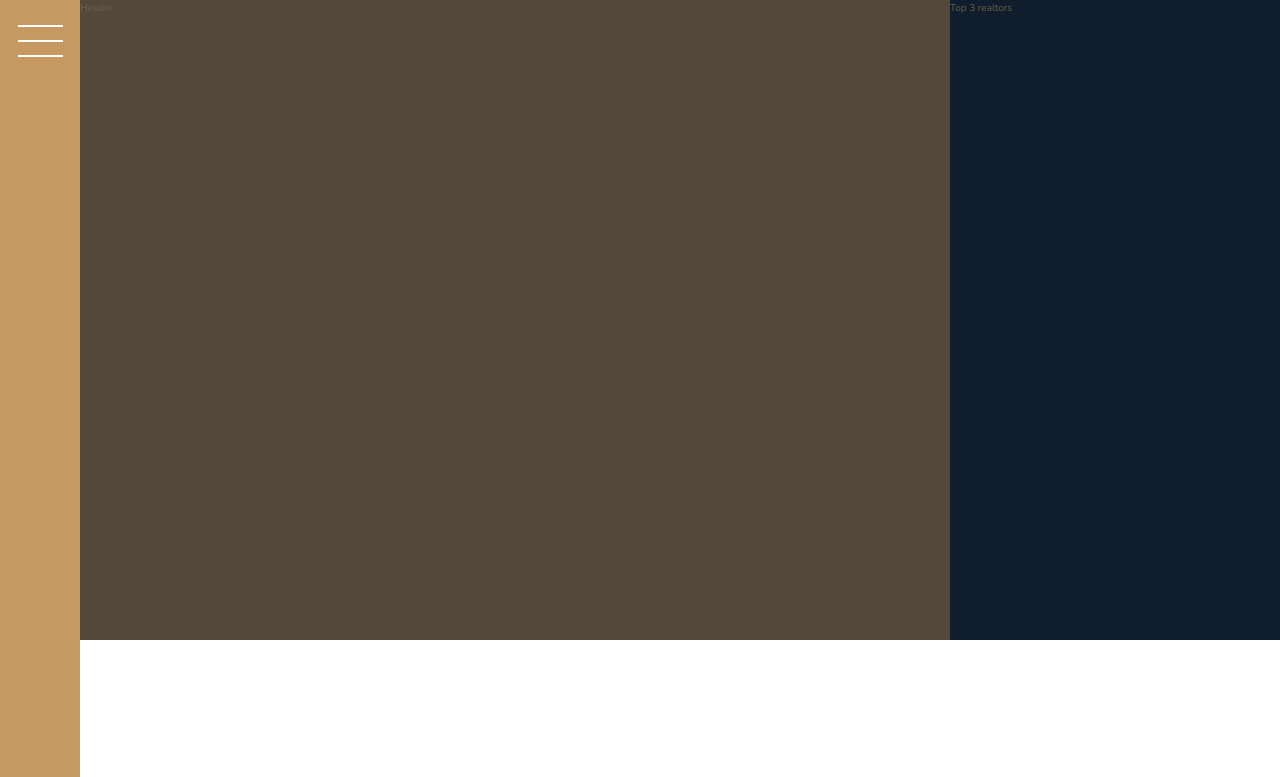
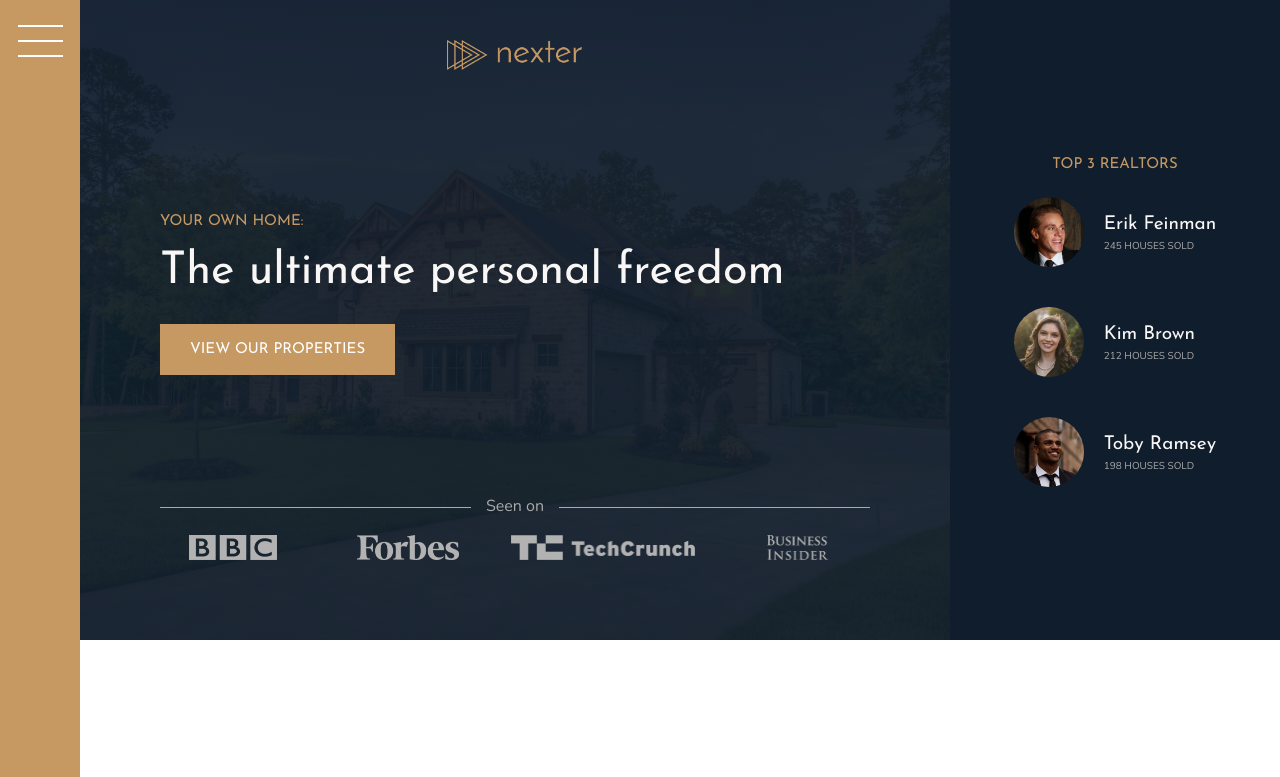
Before and after one commit to py-john/Nexter, a website: page index.html in a window 1280 px wide. Shown: the top 777 px of the page. Drawn offline with nearby package versions, Linux system fonts and the light colour scheme.

Commit message:
add header and realtors section

```diff
--- a/index.html
+++ b/index.html
@@ -17,11 +17,40 @@
     </div>
 
     <header class="header">
-        Header
+        <img class="header__logo" src="img/logo.png" alt="Nexter logo">
+        <h3 class="heading-3">Your own home:</h3>
+        <h1 class="heading-1">The ultimate personal freedom</h1>
+        <button class="btn header__btn">View our properties</button>
+        <div class="header__seenon-text">Seen on</div>
+        <div class="header__seenon-logos">
+            <img src="img/logo-bbc.png" alt="Seen on logo 1">
+            <img src="img/logo-forbes.png" alt="Seen on logo 2">
+            <img src="img/logo-techcrunch.png" alt="Seen on logo 3">
+            <img src="img/logo-bi.png" alt="Seen on logo 4">
+        </div>
     </header>
 
     <div class="realtors">
-        Top 3 realtors
+        <h3 class="heading-3">Top 3 Realtors</h3>
+        <div class="realtors__list">
+            <img class="realtors__img" src="img/realtor-1.jpeg" alt="Realtor 1">
+            <div class="realtors__details">
+                <h4 class="heading-4 heading-4--light">Erik Feinman</h4>
+                <p class="realtors__sold">245 houses sold</p>
+            </div>
+
+            <img class="realtors__img" src="img/realtor-2.jpeg" alt="Realtor 2">
+            <div class="realtors__details">
+                <h4 class="heading-4 heading-4--light">Kim Brown</h4>
+                <p class="realtors__sold">212 houses sold</p>
+            </div>
+
+            <img class="realtors__img" src="img/realtor-3.jpeg" alt="Realtor 3">
+            <div class="realtors__details">
+                <h4 class="heading-4 heading-4--light">Toby Ramsey</h4>
+                <p class="realtors__sold">198 houses sold</p>
+            </div>
+        </div>
     </div>
 
     <div class="features">
--- a/sass/_header.scss
+++ b/sass/_header.scss
@@ -1,4 +1,56 @@
 .header {
     background-color: $color-grey-dark-1;
     grid-column: full-start / col-end 6;
+    background-image: linear-gradient(rgba($color-secondary, .93), rgba($color-secondary, .93)),
+                      url(../img/hero.jpeg);
+    background-size: cover;
+    background-position: center;
+    padding: 8rem;
+    padding-top: 4rem;
+
+    display: grid;
+    grid-template-rows: 1fr min-content 6rem 1fr;
+    grid-template-colimns: max-column;
+    grid-gap: 1.5rem;
+    justify-content: center;
+
+    &__logo {
+        height: 3rem;
+        justify-self: center;
+    }
+
+    &__btn {
+        align-self: start;
+        justify-self: start;
+    }
+
+    &__seenon-text {
+        display: grid;
+        grid-template-columns: 1fr max-content 1fr;
+        grid-column-gap: 1.5rem;
+        align-items: center;
+
+        font-size: 1.6rem;
+        color: $color-grey-light-2;
+
+        &::before,
+        &::after {
+            content: "";
+            height: 1px;
+            display: block;
+            background-color: currentColor;
+        }
+    }
+
+    &__seenon-logos {
+        display: grid;
+        grid-template-columns: repeat(4, 1fr);
+        grid-column-gap: 3rem;
+        justify-items: center;
+
+        img {
+            height: 2.5rem;
+            filter: brightness(70%);
+        }
+    }
 }
--- a/sass/_realtors.scss
+++ b/sass/_realtors.scss
@@ -1,4 +1,31 @@
 .realtors {
     background-color: $color-secondary;
     grid-column: col-start 7 / full-end;
+    padding: 3rem;
+
+    display: grid;
+    align-content: center;
+    justify-content: center;
+    justify-items: center;
+    grid-row-gap: 2rem;
+
+    &__list {
+        display: grid;
+        grid-template-columns: min-content max-content;
+        grid-column-gap: 2rem;
+        grid-row-gap: 5vh;
+        align-items: center;
+    }
+
+    &__img {
+        width: 7rem;
+        border-radius: 50%;
+        display: block;
+    }
+
+    &__sold {
+        text-transform: uppercase;
+        color: $color-grey-light-2;
+        margin-top: -3px;
+    }
 }
--- a/sass/_typography.scss
+++ b/sass/_typography.scss
@@ -5,6 +5,9 @@
 
 .heading-1 {
     @extend %heading;
+    font-size: 4.5rem;
+    color: $color-grey-light-1;
+    line-height: 1;
 }
 
 .heading-2 {
```
Also changed, not shown: css/style.css.
